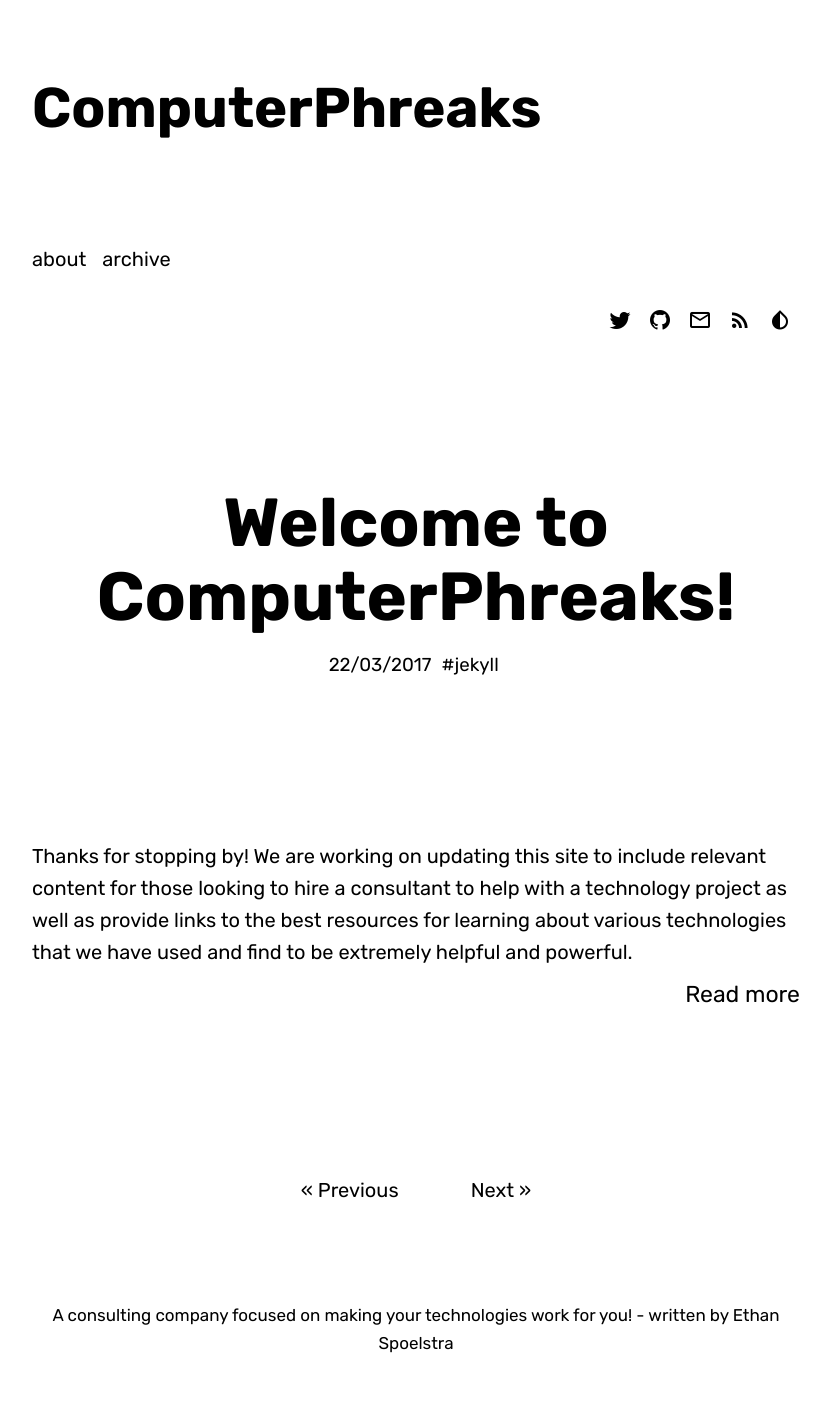
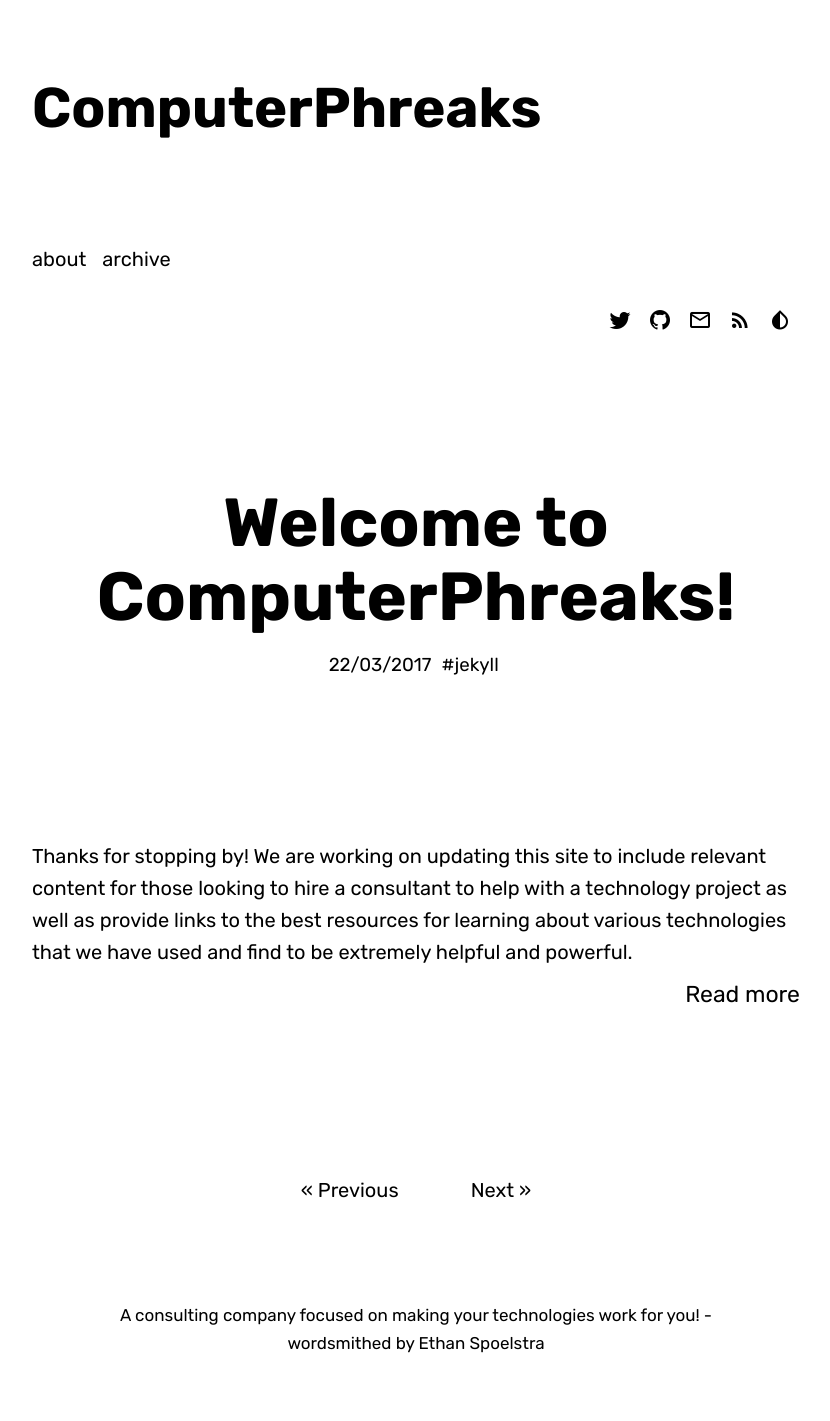
Before and after one commit to ComputerPhreaks/DotCom, a Jekyll site: the page built from index.html, in a window 1280 px wide. Shown: the whole page, without its empty margins (224-1054 px from the left). Built offline with Jekyll 4.4.1, drawn with Linux system fonts in a browser that asks for light colours; some web fonts are replaced; the list of posts is cut into pages by our own code.

Commit message:
Update footer.html

```diff
--- a/_includes/main/footer.html
+++ b/_includes/main/footer.html
@@ -1,5 +1,5 @@
 <footer>
     <span>{{ site.blog.description }}</span>
-    <break/>
-    <span>written by {{ site.author.fullname }}</span>
+    <br>
+    <span>wordsmithed by {{ site.author.fullname }}</span>
 </footer>
```
